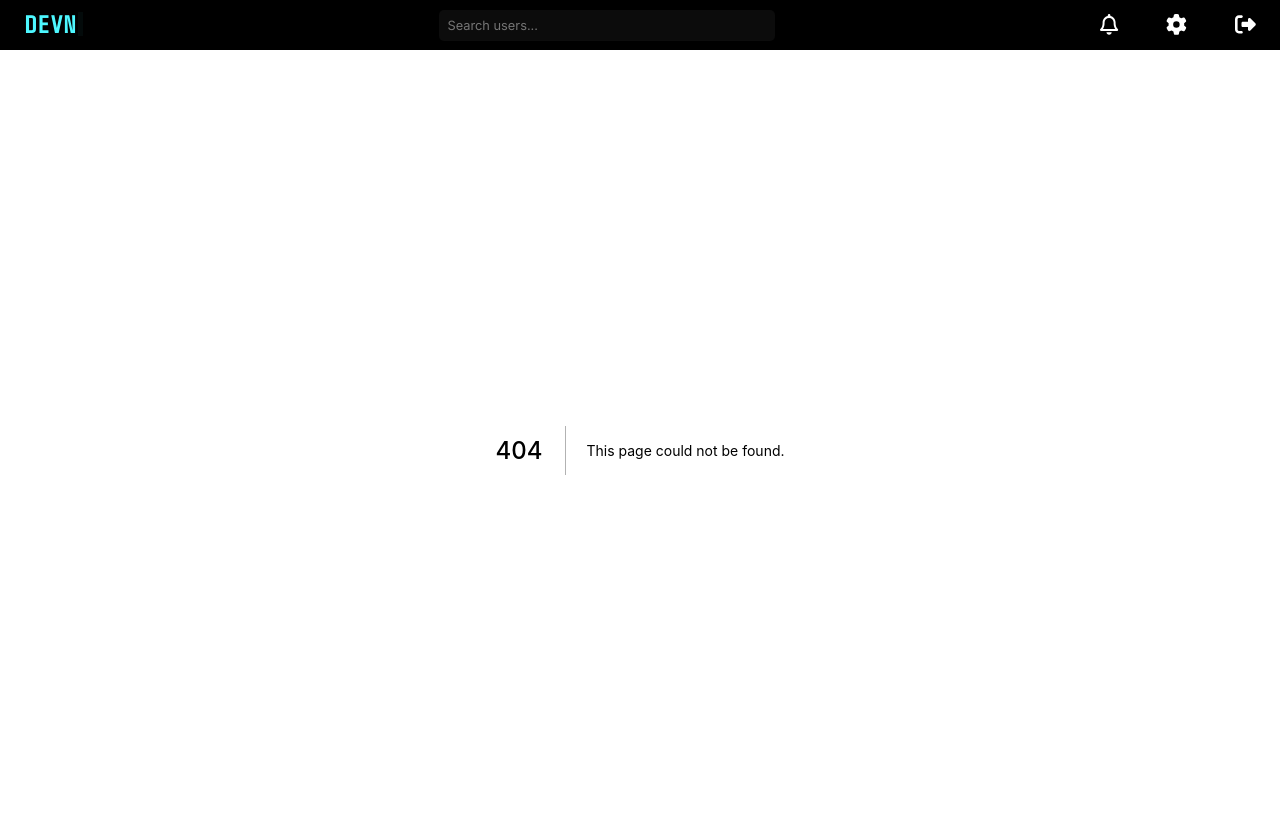
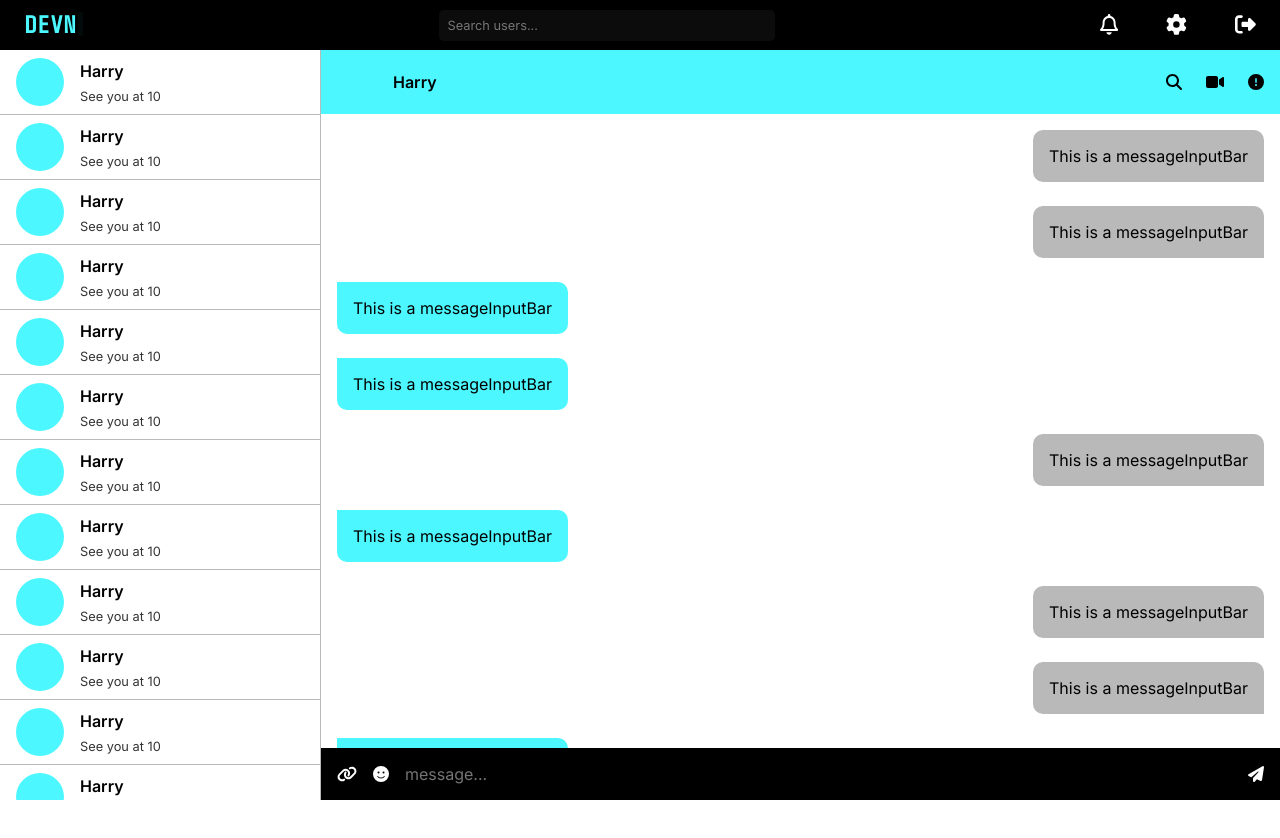
Before and after one commit to iHarryD/f-dev-net, a Next.js app: page /chat in a window 1280 px wide. Before the commit this address had no page. Shown: the top 838 px of the page. After the commit the page ends 800 px from the top, so only its background shows below. Built offline with nearby package versions, Linux system fonts and the light colour scheme.

Commit message:
feat: add chat page

```diff
--- /dev/null
+++ b/components/allChats/AllChats.module.css
@@ -0,0 +1,3 @@
+.chatSidebar {
+  overflow-y: auto;
+}
--- /dev/null
+++ b/components/allChats/AllChats.tsx
@@ -0,0 +1,25 @@
+import ChatPreview from "../chatPreview/ChatPreview";
+import allChatsStyles from "./AllChats.module.css";
+
+export default function AllChats() {
+  return (
+    <div className={allChatsStyles.chatSidebar}>
+      <ul>
+        <li>
+          <ChatPreview />
+          <ChatPreview />
+          <ChatPreview />
+          <ChatPreview />
+          <ChatPreview />
+          <ChatPreview />
+          <ChatPreview />
+          <ChatPreview />
+          <ChatPreview />
+          <ChatPreview />
+          <ChatPreview />
+          <ChatPreview />
+        </li>
+      </ul>
+    </div>
+  );
+}
--- /dev/null
+++ b/components/chatMessageBox/ChatMessageBox.module.css
@@ -0,0 +1,18 @@
+.messageBox {
+  background: var(--LIGHT-GREY-CLR);
+  max-width: 50%;
+  padding: var(--MEDIUM-PADDING);
+  width: fit-content;
+}
+
+.sentMessage {
+  align-self: flex-end;
+  background: var(--LIGHT-GREY-CLR);
+  border-radius: 10px 10px 0 10px;
+}
+
+.receivedMessage {
+  align-self: flex-start;
+  background: var(--ACCENT-CLR);
+  border-radius: 0 10px 10px 10px;
+}
--- /dev/null
+++ b/components/chatMessageBox/ChatMessageBox.tsx
@@ -0,0 +1,38 @@
+import chatMessgaeBox from "./ChatMessageBox.module.css";
+
+export default function ChatMessageBox() {
+  return (
+    <>
+      <p
+        className={`${chatMessgaeBox.messageBox} ${chatMessgaeBox.sentMessage}`}
+      >
+        This is a messageInputBar
+      </p>
+      <p
+        className={`${chatMessgaeBox.messageBox} ${chatMessgaeBox.sentMessage}`}
+      >
+        This is a messageInputBar
+      </p>
+      <p
+        className={`${chatMessgaeBox.messageBox} ${chatMessgaeBox.receivedMessage}`}
+      >
+        This is a messageInputBar
+      </p>
+      <p
+        className={`${chatMessgaeBox.messageBox} ${chatMessgaeBox.receivedMessage}`}
+      >
+        This is a messageInputBar
+      </p>
+      <p
+        className={`${chatMessgaeBox.messageBox} ${chatMessgaeBox.sentMessage}`}
+      >
+        This is a messageInputBar
+      </p>
+      <p
+        className={`${chatMessgaeBox.messageBox} ${chatMessgaeBox.receivedMessage}`}
+      >
+        This is a messageInputBar
+      </p>
+    </>
+  );
+}
--- /dev/null
+++ b/components/chatPreview/ChatPreview.module.css
@@ -0,0 +1,30 @@
+.chatPreviewContainer {
+  border-bottom: 1px solid var(--LIGHT-GREY-CLR);
+  display: flex;
+  gap: var(--MEDIUM-GAP);
+  padding: var(--MIN-PADDING) var(--MEDIUM-PADDING);
+  width: 20rem;
+}
+
+.lastMessagePreview {
+  font-size: var(--SMALL-FONT-SIZE);
+  opacity: var(--FADED-TEXT-OPACITY);
+}
+
+.smallProfilePicturePreview {
+  aspect-ratio: 1;
+  background: var(--ACCENT-CLR);
+  border-radius: 50%;
+  width: 3rem;
+}
+
+.userName {
+  font-weight: 600;
+}
+
+.userNameAndMessagePreviewContainer {
+  display: flex;
+  flex-direction: column;
+  gap: var(--MIN-GAP);
+  justify-content: center;
+}
--- /dev/null
+++ b/components/chatPreview/ChatPreview.tsx
@@ -0,0 +1,13 @@
+import chatPreviewStyles from "./ChatPreview.module.css";
+
+export default function ChatPreview() {
+  return (
+    <div className={chatPreviewStyles.chatPreviewContainer}>
+      <div className={chatPreviewStyles.smallProfilePicturePreview}></div>
+      <div className={chatPreviewStyles.userNameAndMessagePreviewContainer}>
+        <p className={chatPreviewStyles.userName}>Harry</p>
+        <p className={chatPreviewStyles.lastMessagePreview}>See you at 10</p>
+      </div>
+    </div>
+  );
+}
--- /dev/null
+++ b/components/chatScreen/ChatScreen.module.css
@@ -0,0 +1,67 @@
+.profilePicturePreview {
+  aspect-ratio: 1;
+  background: var(--ACCENT-CLR);
+  border-radius: 50%;
+  width: 3rem;
+}
+
+.chatScreen {
+  flex-grow: 1;
+  overflow-y: auto;
+  position: relative;
+}
+
+.chatHeader {
+  background: var(--ACCENT-CLR);
+  display: flex;
+  justify-content: space-between;
+  padding: var(--MIN-PADDING) var(--MEDIUM-PADDING);
+  position: sticky;
+  top: 0;
+  left: 0;
+  right: 0;
+}
+
+.userDetailsContainer {
+  align-items: center;
+  display: flex;
+  font-weight: 600;
+  gap: var(--MIN-GAP);
+}
+
+.chatHeaderButtonContainer {
+  align-items: center;
+  display: flex;
+  gap: var(--LARGE-GAP);
+}
+
+.chatBox {
+  display: flex;
+  flex-direction: column;
+  gap: var(--LARGE-GAP);
+  padding: var(--MEDIUM-PADDING);
+}
+
+.messageInputBarContainer {
+  align-items: center;
+  background: var(--SECONDARY-BACKGROUND-CLR);
+  color: var(--SECONDARY-FONT-CLR);
+  display: flex;
+  gap: var(--MEDIUM-GAP);
+  justify-content: space-between;
+  padding: var(--MEDIUM-PADDING);
+  position: sticky;
+  left: 0;
+  right: 0;
+  bottom: 0;
+}
+
+.messageInputBarButtonContainer {
+  align-items: center;
+  display: flex;
+  gap: var(--MEDIUM-GAP);
+}
+
+.messageInput {
+  flex-grow: 1;
+}
--- /dev/null
+++ b/components/chatScreen/ChatScreen.tsx
@@ -0,0 +1,59 @@
+import { FontAwesomeIcon } from "@fortawesome/react-fontawesome";
+import {
+  faVideoCamera,
+  faMagnifyingGlass,
+  faExclamationCircle,
+  faLink,
+  faSmile,
+  faPaperPlane,
+} from "@fortawesome/free-solid-svg-icons";
+import chatScreenStyles from "./ChatScreen.module.css";
+import ChatMessageBox from "../chatMessageBox/ChatMessageBox";
+
+export default function ChatScreen() {
+  return (
+    <div className={chatScreenStyles.chatScreen}>
+      <div className={chatScreenStyles.chatHeader}>
+        <div className={chatScreenStyles.userDetailsContainer}>
+          <div className={chatScreenStyles.profilePicturePreview}></div>
+          <div>Harry </div>
+        </div>
+        <div className={chatScreenStyles.chatHeaderButtonContainer}>
+          <div>
+            <button>
+              <FontAwesomeIcon icon={faMagnifyingGlass} />
+            </button>
+          </div>
+          <button>
+            <FontAwesomeIcon icon={faVideoCamera} />
+          </button>
+          <button>
+            <FontAwesomeIcon icon={faExclamationCircle} />
+          </button>
+        </div>
+      </div>
+      <div className={chatScreenStyles.chatBox}>
+        <ChatMessageBox />
+        <ChatMessageBox />
+        <ChatMessageBox />
+      </div>
+      <div className={chatScreenStyles.messageInputBarContainer}>
+        <div className={chatScreenStyles.messageInputBarButtonContainer}>
+          <button>
+            <FontAwesomeIcon icon={faLink} />
+          </button>
+          <button>
+            <FontAwesomeIcon icon={faSmile} />
+          </button>
+        </div>
+        <input
+          placeholder="message..."
+          className={chatScreenStyles.messageInput}
+        />
+        <button>
+          <FontAwesomeIcon icon={faPaperPlane} />
+        </button>
+      </div>
+    </div>
+  );
+}
--- /dev/null
+++ b/pages/chat.tsx
@@ -0,0 +1,13 @@
+import AllChats from "../components/allChats/AllChats";
+import ChatScreen from "../components/chatScreen/ChatScreen";
+import chatStyles from "../styles/Chat.module.css";
+
+export default function Chat() {
+  return (
+    <main className={chatStyles.chatPageMain}>
+      <AllChats />
+      <div className={chatStyles.divider}></div>
+      <ChatScreen />
+    </main>
+  );
+}
--- /dev/null
+++ b/styles/Chat.module.css
@@ -0,0 +1,10 @@
+.chatPageMain {
+  display: flex;
+  height: calc(100vh - var(--NAVBAR-HEIGHT));
+  overflow: hidden;
+}
+
+.divider {
+  background: var(--LIGHT-GREY-CLR);
+  width: 1px;
+}
--- a/styles/variables.css
+++ b/styles/variables.css
@@ -6,6 +6,7 @@
   --SECONDARY-FONT-CLR: #fff;
   --RED-CLR: #fd3b3b;
   --DARK-GREY-CLR: #0c0c0c;
+  --LIGHT-GREY-CLR: #b9b9b9;
 
   --SMALL-FONT-SIZE: 0.8rem;
   --MEDIUM-FONT-SIZE: 1rem;
```
